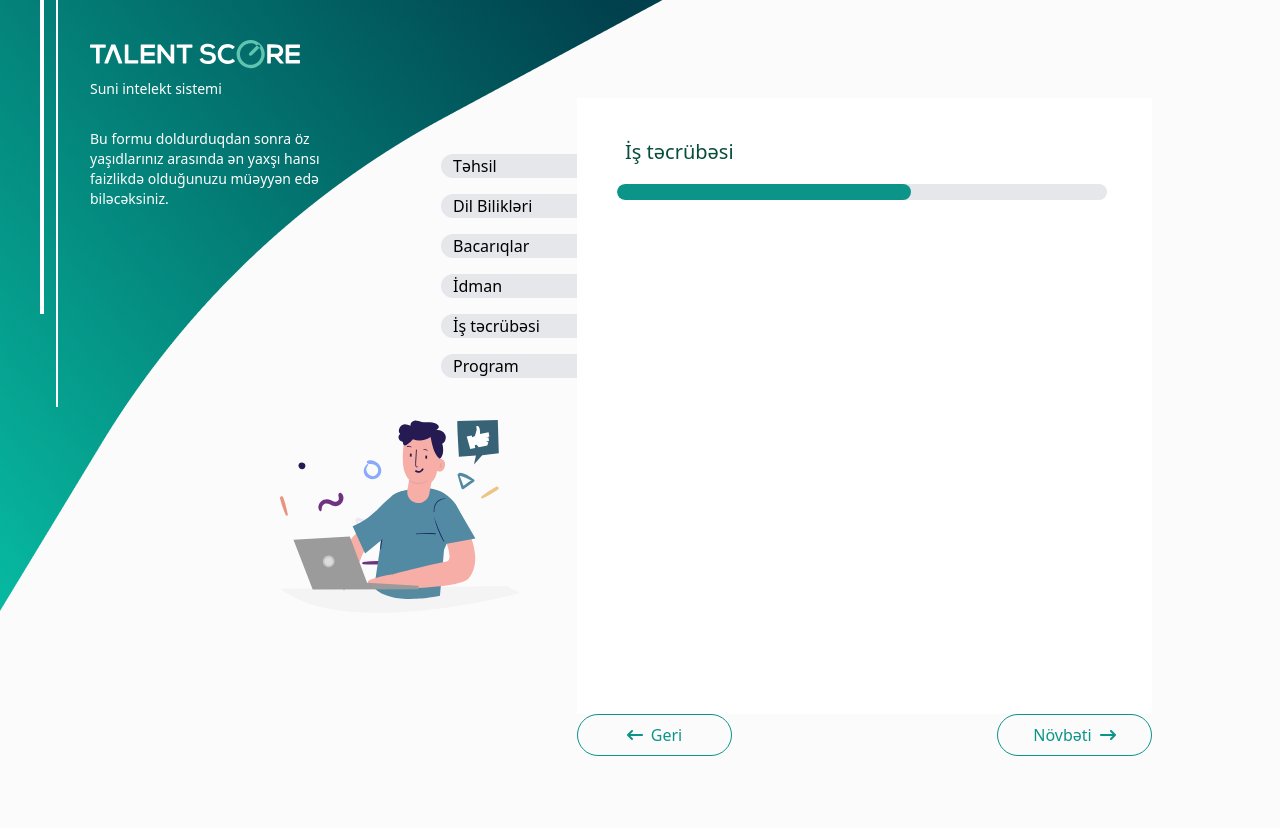
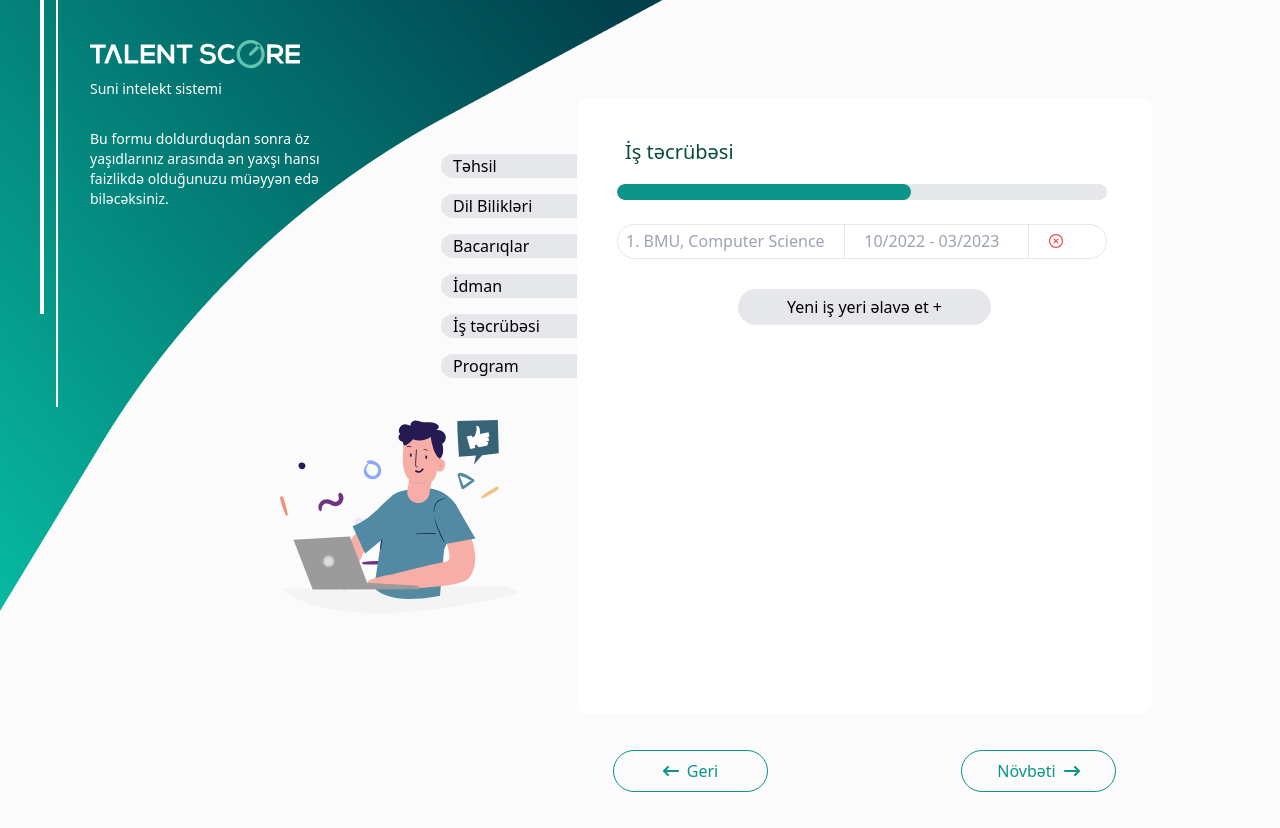
Before and after one commit to HuseynBayramli002/New-folder--2-, a React (Vite) app: page / in a window 1280 px wide. Both pictures are taken after a click on the button "Növbəti". Before the commit the page ends 800 px from the top, so only its background shows below. Built offline with nearby package versions, Linux system fonts and the light colour scheme.

Commit message:
Formdata section

```diff
--- a/src/Component/Content.jsx
+++ b/src/Component/Content.jsx
@@ -3,6 +3,7 @@ import { FaArrowLeftLong } from "react-icons/fa6";
 import { FaArrowRightLong } from "react-icons/fa6";
 import Form from "./Form";
 import FormData from "./FormData";
+import FormSpesialData from "./FormSpesialData";
 
 const Content = () => {
   const [hovered, setHovered] = useState(false);
@@ -20,44 +21,35 @@ const Content = () => {
       setCurrentPage(currentPage - 1);
     }
   };
-
-
-
   const handleMouseEnter = () => {
     setHovered(true);
   };
-
   return (
     <div className="flex flex-col mt-2 justify-between  w-[575px] h-[611px]">
-
       <div className="PAGES">
-
-
         {currentPage === 1 && <div><Form /></div>}
         {currentPage === 2 && <div><FormData /></div>}
+        {currentPage === 3 && <div><FormSpesialData /></div>}
       </div>
 
       <div className="flex justify-between items-center">
         {currentPage > 1 &&
-          <button
-            className={`px-4 py-2 border border-teal-600 rounded-3xl w-[155px] flex items-center justify-center gap-2 text-base text-teal-600 hover:bg-teal-600 hover:text-white duration-300 ease-in-out ${hovered ? 'hovered' : ''}`}
-            onMouseEnter={handleMouseEnter}
-            onClick={goToPreviousPage}
-          >
+        <div className="flex justify-start ">
+          <button className={`px-4 py-2 m-9 border border-teal-600 rounded-3xl w-[155px] flex items-center justify-center gap-2 text-base text-teal-600 hover:bg-teal-600 hover:text-white duration-300 ease-in-out ${hovered ? 'hovered' : ''}`} onMouseEnter={handleMouseEnter} onClick={goToPreviousPage}>
             <FaArrowLeftLong />
             Geri
           </button>
+        </div>
         }
 
         {currentPage < totalPages &&
-          <button
-            className={`px-4 py-2 border  border-teal-600 rounded-3xl w-[155px] flex items-center justify-center gap-2 text-base text-teal-600  hover:bg-teal-600 hover:text-white duration-300 ease-in-out ${hovered ? 'hovered' : ''}`}
-            onMouseEnter={handleMouseEnter}
-            onClick={goToNextPage}
-          >
+        <div className="flex justify-end w-[575px]">
+          <button className={`px-4 py-2 m-9 border right-0 border-teal-600 rounded-3xl w-[155px] flex items-center justify-center gap-2 text-base text-teal-600  hover:bg-teal-600 hover:text-white duration-300 ease-in-out ${hovered ? 'hovered' : ''}`} onMouseEnter={handleMouseEnter} onClick={goToNextPage}>
             Növbəti
             <FaArrowRightLong />
           </button>
+
+          </div>
         }
       </div>
     </div>
--- a/src/Component/FormData.jsx
+++ b/src/Component/FormData.jsx
@@ -1,10 +1,31 @@
 import LineProgresBar from "./LineProgresBar";
+import { AiOutlineCloseCircle } from "react-icons/ai";
+// import Form from "./Form";
+
+
+
 
 const FormData = () => {
     return (
-        <div className="bg-white p-10 pb-1 h-[616px] w-[575px]">
+        <div className="bg-white p-10 pb-1 rounded-xl h-[616px] w-[575px]">
             <h2 className="text-emerald-900 text-xl w-fit ml-2 mb-[18px]">İş təcrübəsi</h2>
             <LineProgresBar />
+            <div className="mt-5">
+                <div className=" UserData w-[490px] h-[35px] rounded-3xl border border-slate-200 flex justify-between items-center px-2 mt-[10px]">
+                    <p className="text-gray-400"> 1. BMU, Computer Science</p>
+                    <div className="w-[1px]     h-[35px] bg-slate-200"></div>
+                    <p className="w-36 text-gray-400">10/2022 - 03/2023 </p>
+                    <div className="w-[1px] h-[35px] bg-slate-200"></div>
+                    <div className="w-[50px]">
+                        <AiOutlineCloseCircle className="text-red-500" />
+                    </div>
+                </div>
+
+            </div>
+            <div className="flex justify-center">
+                <button className="bg-gray-200 w-[253px] h-9 rounded-3xl mt-[30px]">Yeni iş yeri əlavə et + </button>
+            </div>
+
         </div>
     )
 }
--- /dev/null
+++ b/src/Component/FormSpesialData.jsx
@@ -0,0 +1,47 @@
+import { useState } from "react";
+import LineProgresBar from "./LineProgresBar"
+import RadioButton from "./RadioButton"
+
+
+const FormSpesialData = () => {
+    const [selectedItems, setSelectedItems] = useState([]);
+
+    // Öğe seçme işlevi
+    const handleItemClick = (index) => {
+        if (selectedItems.includes(index)) {
+            setSelectedItems(selectedItems.filter(item => item !== index)); // Seçiliyse seçimi kaldır
+        } else {
+            setSelectedItems([...selectedItems, index]); // Değilse seç
+        }
+    };
+
+    return (
+        <div className=" w-[575px] h-[616px] bg-white p-10 pb-1 rounded-xl">
+            <div className="">
+                <h2 className="text-emerald-900 text-xl w-fit ml-2 mb-[18px]">Xüsusi bacarıqlar</h2>
+                <LineProgresBar />
+                <h3 className="w-fit ml-2">Xüsusi bacarığınız var?* </h3>
+                <RadioButton confirmation='Bəli' denial='Xeyr' />
+            </div>
+            <div>
+                <p>Hansı xüsusi bacarığınız var?</p>
+                <ul className="divide-y divide-gray-200">
+                    {['Rəsm', 'Musiqi', 'Rəqs', 'Yazıçılıq'].map((activity, index) => (
+                        <li
+                            key={index}
+                            onClick={() => handleItemClick(index)}
+                            className={`py-2 px-4 cursor-pointer ${selectedItems.includes(index) ? 'bg-blue-200' : ''}`}
+                        >
+                            {activity}
+                        </li>
+                    ))}
+                </ul>
+            </div>
+
+
+
+        </div>
+    )
+}
+
+export default FormSpesialData
--- /dev/null
+++ b/src/Component/RadioButton.jsx
@@ -0,0 +1,23 @@
+import { useState } from 'react';
+
+const RadioButton = (props) => {
+    const [selectedOption, setSelectedOption] = useState('');
+
+    const handleOptionChange = (option) => {
+        setSelectedOption(option);
+    };
+
+    return (
+        <div className="flex justify-start gap-5 mt-[26px]">
+            <button id="form__button-true" onClick={() => handleOptionChange("true")} className={`px-4 py-2 border border-gray-200  rounded-3xl w-36 flex items-center justify-end gap-10 text-base`}  >
+            {props.confirmation}
+                <input type="radio" checked={selectedOption === "true"} className="w-3 h-3 appearance-none rounded-full checked:bg-emerald-700 border border-gray-200" />
+            </button>
+            <button onClick={() => handleOptionChange("false")} className={`px-4 py-2 border border-gray-200 rounded-3xl w-36 flex items-center justify-end gap-8 text-base`}>
+                {props.denial}
+                <input type="radio" id="form__input-false" checked={selectedOption === "false"} className="w-3 h-3 appearance-none rounded-full checked:bg-emerald-700 border border-gray-200" />
+            </button>
+        </div>
+    )
+}
+export default RadioButton;
```
Also changed, not shown: src/Component/Form.jsx (+5 -38 lines).
